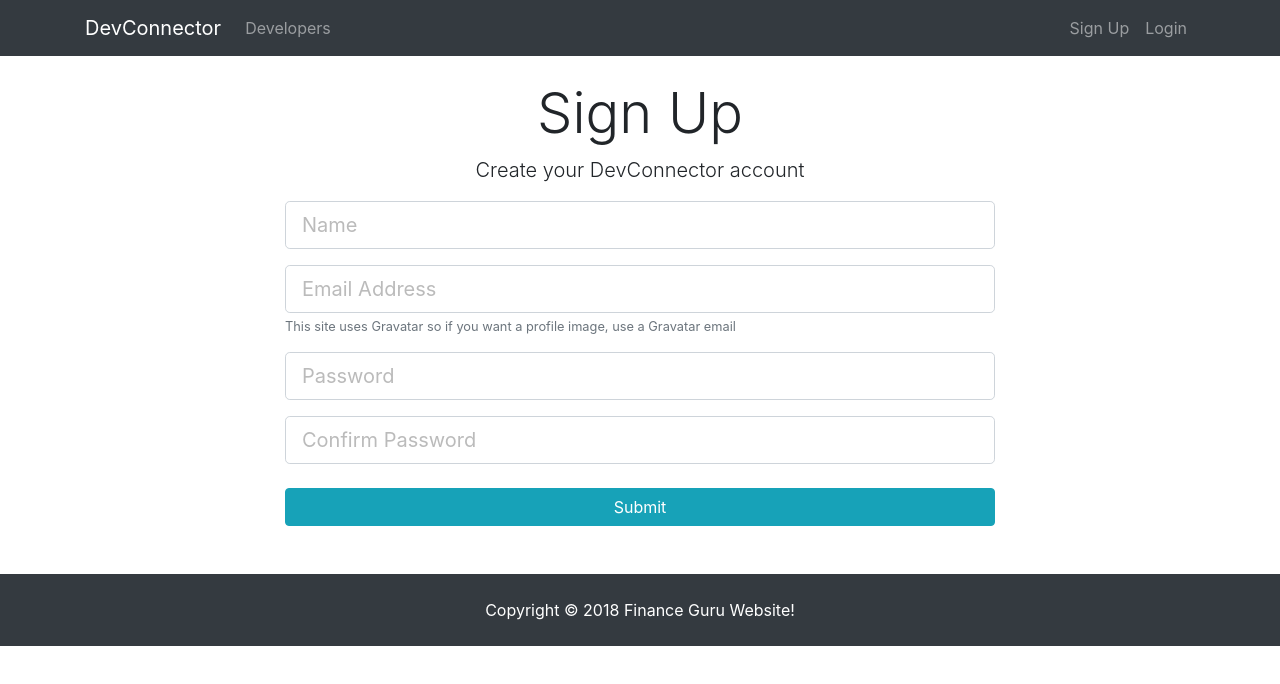
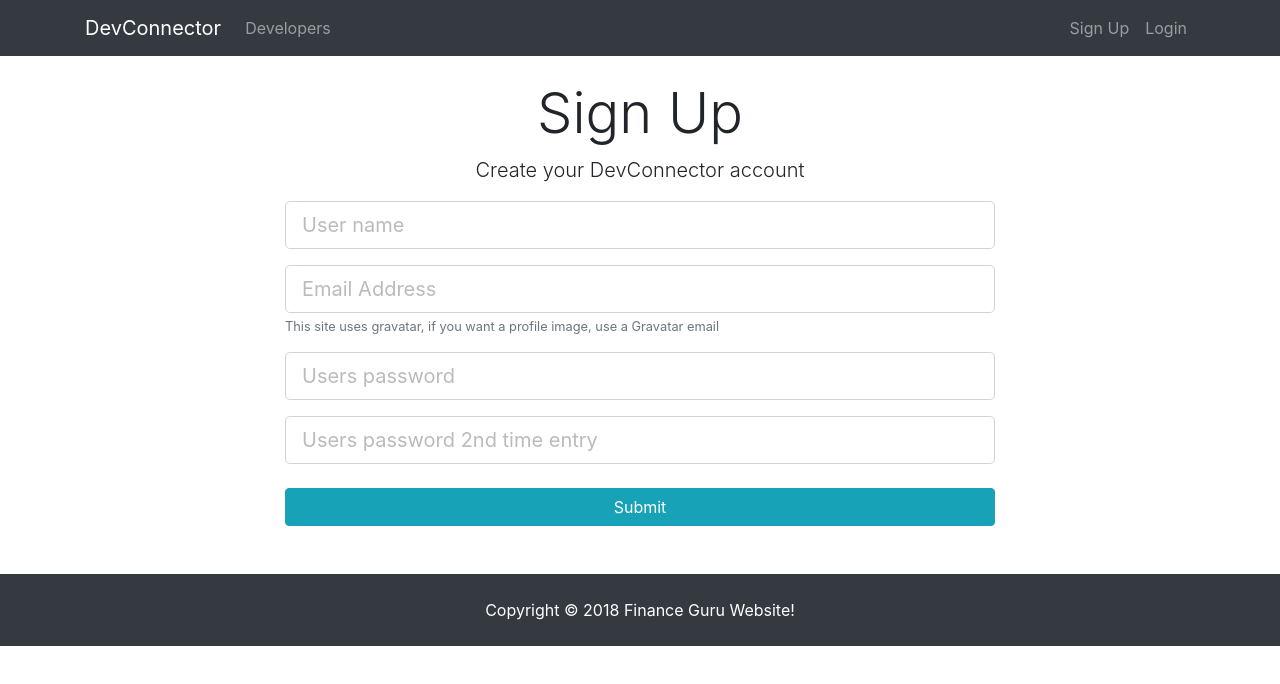
Before and after one commit to kemcho/finance-guru-site, a React (Create React App) app in the folder client/: page /register in a window 1280 px wide. Shown: the top 684 px of the page. Built offline with nearby package versions, Linux system fonts and the light colour scheme.

Commit message:
add the first simple TextFieldGroup component and use it in login and register components

```diff
--- a/client/src/components/auth/Login.js
+++ b/client/src/components/auth/Login.js
@@ -1,8 +1,8 @@
 import React, { Component } from 'react';
 import PropTypes from 'prop-types';
 import { connect } from 'react-redux';
-import classnames from 'classnames';
 import {loginUser} from '../../actions/authActions';
+import TextFieldGroup from '../common/TextFieldGroup';
 
 class Login extends Component {
   constructor(){
@@ -56,20 +56,25 @@
           <h1 className="display-4 text-center">Log In</h1>
           <p className="lead text-center">Sign in to your DevConnector account</p>
           <form onSubmit={this.onSubmit}>
-            <div className="form-group">
-              <input type="email"
-                className={ classnames("form-control form-control-lg", {'is-invalid': errors.email})}
-                placeholder="Email Address"
-                name="email" value={this.state.email}
-                onChange={this.onChange} />
-                {errors.email && (<div className="invalid-feedback">{errors.email}</div>)}
-            </div>
-            <div className="form-group">
-              <input type="password"
-              className={ classnames("form-control form-control-lg", {'is-invalid': errors.password})}
-              placeholder="Password" name="password" value={this.state.password} onChange={this.onChange} />
-              {errors.password && (<div className="invalid-feedback">{errors.password}</div>)}
-            </div>
+            <TextFieldGroup
+            name="email"
+            placeholder="Email Address"
+            value={this.state.email}
+            error={errors.email}
+            info="This site uses gravatar, if you want a profile image, use a Gravatar email"
+            type="email"
+            onChange={this.onChange}
+            ></TextFieldGroup>
+
+            <TextFieldGroup
+            name="password"
+            placeholder="Password"
+            value={this.state.password}
+            error={errors.password}
+            type="password"
+            onChange={this.onChange}
+            ></TextFieldGroup>
+
             <input type="submit" className="btn btn-info btn-block mt-4" />
           </form>
         </div>
--- a/client/src/components/auth/Register.js
+++ b/client/src/components/auth/Register.js
@@ -1,10 +1,8 @@
 import React, { Component } from 'react';
 import PropTypes from 'prop-types';
-
+import TextFieldGroup from '../common/TextFieldGroup';
 //withRouter provides access to history object for navigation
 import {withRouter} from 'react-router-dom';
-import classnames from 'classnames';
-
 //connect is used to connect presentation component like current file
 //register component with react store.
 import {connect} from 'react-redux';
@@ -67,39 +65,43 @@
           <h1 className="display-4 text-center">Sign Up</h1>
           <p className="lead text-center">Create your DevConnector account</p>
           <form onSubmit={this.onSubmit}>
-            <div className="form-group">
-              <input type="text"
-                className={classnames('form-control form-control-lg',
-                  {'is-invalid': errors.name})}
-                placeholder="Name"
-                name="name"
-                value={this.state.name} onChange={this.onChange} />
-                {errors.name && (<div className="invalid-feedback">{errors.name}</div>)}
-            </div>
-            <div className="form-group">
-              <input type="email"
-              className={classnames('form-control form-control-lg',
-                {'is-invalid': errors.email})}
-              placeholder="Email Address" name="email"  value={this.state.email} onChange={this.onChange}  />
-              {errors.email && (<div className="invalid-feedback">{errors.email}</div>)}
-              <small className="form-text text-muted">This site uses Gravatar so if you want a profile image, use a Gravatar email</small>
-            </div>
-            <div className="form-group">
-              <input type="password"
-              className={classnames('form-control form-control-lg',
-              {'is-invalid': errors.password})}
-              placeholder="Password" name="password"
-              value={this.state.password} onChange={this.onChange}  />
-              {errors.password && (<div className="invalid-feedback">{errors.password}</div>)}
-            </div>
-            <div className="form-group">
-              <input type="password"
-              className={classnames('form-control form-control-lg',
-              {'is-invalid': errors.password2})}
-              placeholder="Confirm Password" name="password2"
-              value={this.state.password2} onChange={this.onChange}  />
-              {errors.password2 && (<div className="invalid-feedback">{errors.password2}</div>)}
-            </div>
+          <TextFieldGroup
+            name="name"
+            placeholder="User name"
+            value={this.state.name}
+            error={errors.name}
+            type="text"
+            onChange={this.onChange}
+            ></TextFieldGroup>
+
+          <TextFieldGroup
+            name="email"
+            placeholder="Email Address"
+            value={this.state.email}
+            error={errors.email}
+            info="This site uses gravatar, if you want a profile image, use a Gravatar email"
+            type="email"
+            onChange={this.onChange}
+            ></TextFieldGroup>
+
+            <TextFieldGroup
+            name="password"
+            placeholder="Users password"
+            value={this.state.password}
+            error={errors.password}
+            type="password"
+            onChange={this.onChange}
+            ></TextFieldGroup>
+
+            <TextFieldGroup
+            name="password2"
+            placeholder="Users password 2nd time entry"
+            value={this.state.password2}
+            error={errors.password2}
+            type="password"
+            onChange={this.onChange}
+            ></TextFieldGroup>
+
             <input type="submit" className="btn btn-info btn-block mt-4" />
           </form>
         </div>
--- /dev/null
+++ b/client/src/components/common/TextFieldGroup.js
@@ -0,0 +1,49 @@
+import React from 'react';
+import classnames from 'classnames';
+import PropTypes from 'prop-types';
+
+const TextFieldGroup = ({
+    name,
+    placeholder,
+    value,
+    error,
+    info,
+    type,
+    onChange,
+    disabled
+}) => {
+  return (
+
+    <div className="form-group">
+        <input type={type}
+            className={classnames("form-control form-control-lg", {'is-invalid': error})}
+            placeholder={placeholder}
+            name={name}
+            value={value}
+            onChange={onChange}
+            disabled={disabled}
+        ></input>
+            {info && (<small className="form-text text-muted">{info}</small>)}
+            {error && (<div className="invalid-feedback">{error}</div>)}
+    </div>
+  )
+};
+
+TextFieldGroup.propTypes = {
+    name: PropTypes.string.isRequired,
+    placeholder: PropTypes.string,
+    value: PropTypes.string.isRequired,
+    label: PropTypes.string,
+    error: PropTypes.string,
+    info: PropTypes.string,
+    type: PropTypes.string.isRequired,
+    onChange: PropTypes.func.isRequired,
+    disabled: PropTypes.string
+};
+
+TextFieldGroup.defaultProps = {
+    type: "text"
+};
+
+
+export default TextFieldGroup;
```
